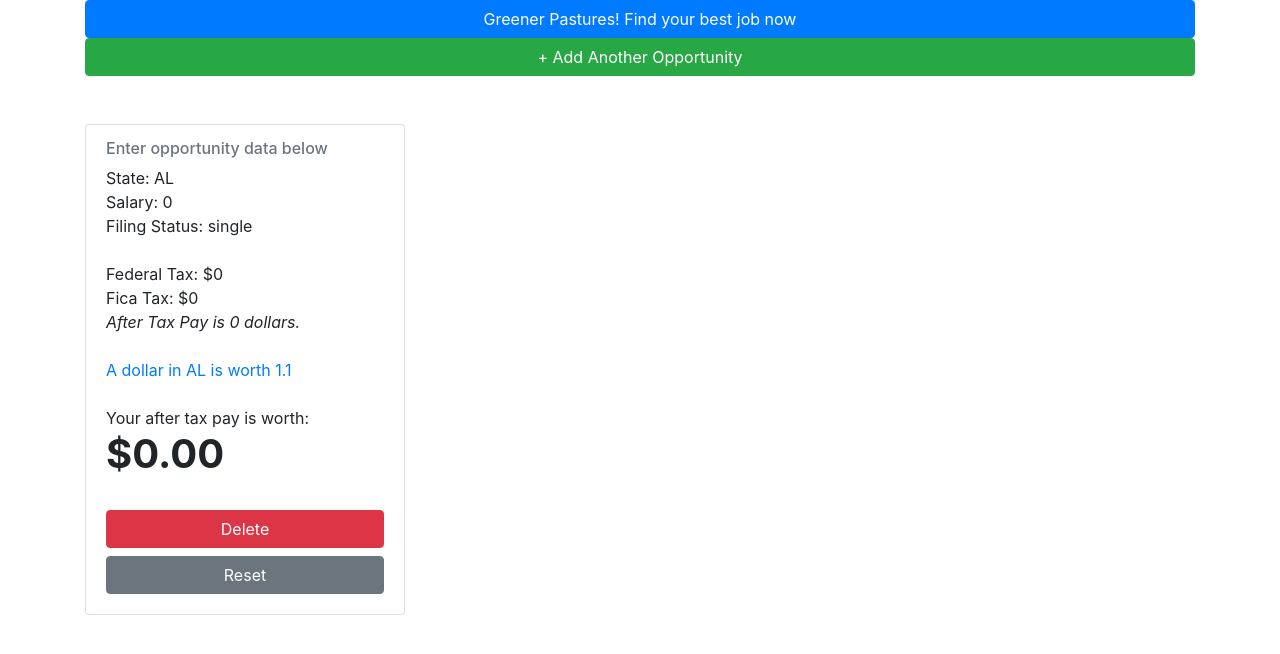
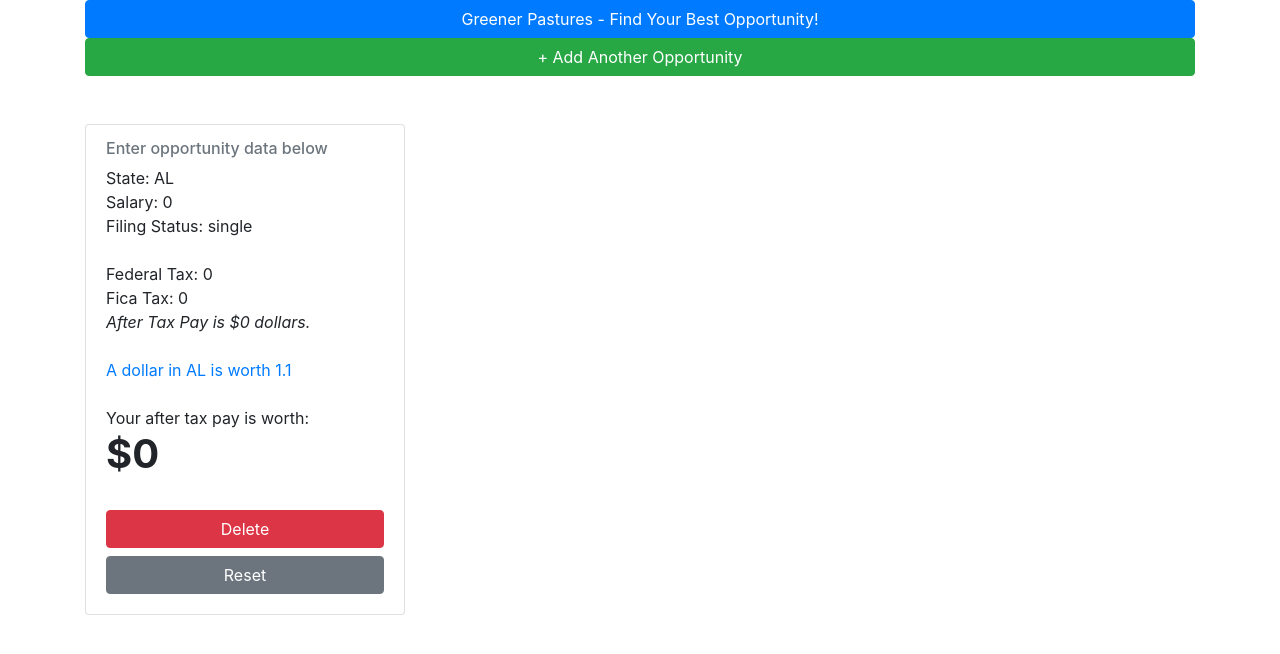
Before and after one commit to markorskip/greener-pastures-vue, a Vue app: page / in a window 1280 px wide. Both pictures are taken after a click on the button "Calculate". Shown: the top 654 px of the page. Built offline with nearby package versions, Linux system fonts and the light colour scheme; no server answers.

Commit message:
updated formatting

```diff
--- a/src/App.vue
+++ b/src/App.vue
@@ -2,7 +2,7 @@
   <div id="app">
     <b-container>
       <div>
-        <b-button block v-b-toggle.collapse-1 variant="primary">Greener Pastures! Find your best job now</b-button>
+        <b-button block v-b-toggle.collapse-1 variant="primary">Greener Pastures - Find Your Best Opportunity!</b-button>
         <b-collapse id="collapse-1" class="mt-2">
           <b-card>
             <p class="card-text">
--- a/src/components/CalculateCOL/CostOfLiving.vue
+++ b/src/components/CalculateCOL/CostOfLiving.vue
@@ -80,7 +80,7 @@
             afterTaxWorth: function() {
                 const afterTax = (this.afterTaxIncome * this.multiplier).toFixed(2);
                 if (isNaN(afterTax))  return null;
-                else return "$" + thousandsSeparators(afterTax);
+                else return thousandsSeparators(afterTax);
             }
         }
     };
--- a/src/components/CalculateTax/Taxes.vue
+++ b/src/components/CalculateTax/Taxes.vue
@@ -2,12 +2,12 @@
     <div class="CalculateTax">
         <br/>
         <div id="taxes">
-            Federal Tax: ${{ fedTax }} <br/>
-            <span v-if="annual.state.amount > 0">State Tax: ${{ stateTax }} <br/></span>
-            Fica Tax: ${{ ficaTax }} <br/>
+            Federal Tax: {{ fedTax }} <br/>
+            <span v-if="annual.state.amount > 0">State Tax: {{ stateTax }} <br/></span>
+            Fica Tax: {{ ficaTax }} <br/>
+            <i>After Tax Pay is {{ afterTaxPay }} dollars.</i>
         </div>
-<!--            Taxes as percentage of income: {{ taxPercentage }} <br/>-->
-        <i>After Tax Pay is {{ afterTaxPay }} dollars.</i>
+
     </div>
 </template>
 
@@ -31,9 +31,6 @@
                 this.$emit('update:totalTax',totalTaxCalc);
                 return totalTaxCalc;
             },
-            taxPercentage() {
-                return this.totalTax / this.salary;
-            },
             fedTax() {
                 return thousandsSeparators(this.annual.federal.amount);
             },
--- a/src/components/Display/GreenerPastureScore.vue
+++ /dev/null
@@ -1,21 +0,0 @@
-<template>
-    <div class="Display">
-    </div>
-</template>
-
-<script>
-    export default {
-        props: {
-            salary: Number,
-            totalTax: Number,
-            totalCol: Number
-        },
-        computed: {
-            takeHomePay() {
-                const netPay = this.salary - this.totalTax - this.totalCol;
-                if (isNaN(netPay)) return ''
-                else return netPay;
-            }
-        }
-    }
-</script>
--- a/src/components/OpportunityForm.vue
+++ b/src/components/OpportunityForm.vue
@@ -14,10 +14,6 @@
                     v-bind:after-tax-income="afterTaxIncome"
                     :totalCol.sync="totalCol" >
             </calculate-c-o-l>
-            <display
-                    :salary="this.userData.salary"
-                    :total-tax="this.totalTax"
-                    :total-col="this.totalCol" ></display>
         </div>
         <div v-else>
             <input-form :user-data="userData"></input-form>
@@ -35,11 +31,10 @@
     import InputForm from "@/components/InputForm/InputForm";
     import CalculateTax from "@/components/CalculateTax/Taxes";
     import CalculateCOL from "@/components/CalculateCOL/CostOfLiving";
-    import Display from "@/components/Display/GreenerPastureScore";
     import DisplayInputs from "@/components/InputForm/DisplayInputs";
     export default {
         name: 'OpportunityForm',
-        components: {DisplayInputs, CalculateCOL, CalculateTax, Display, InputForm },
+        components: {DisplayInputs, CalculateCOL, CalculateTax, InputForm },
         data: function () {
             return {
                 userData: {
--- a/src/utilities.js
+++ b/src/utilities.js
@@ -3,5 +3,4 @@ export const thousandsSeparators = num => {
     if (num == null) return 0;
     let numParts = num.toString().split('.');
     numParts[0] = numParts[0].replace(/\B(?=(\d{3})+(?!\d))/g, ',');
-    return numParts.join('.');
-};
+    return "$" + numParts[0];};
```
Also changed, not shown: 1 other file (tests, documents, lock files or other folders).
